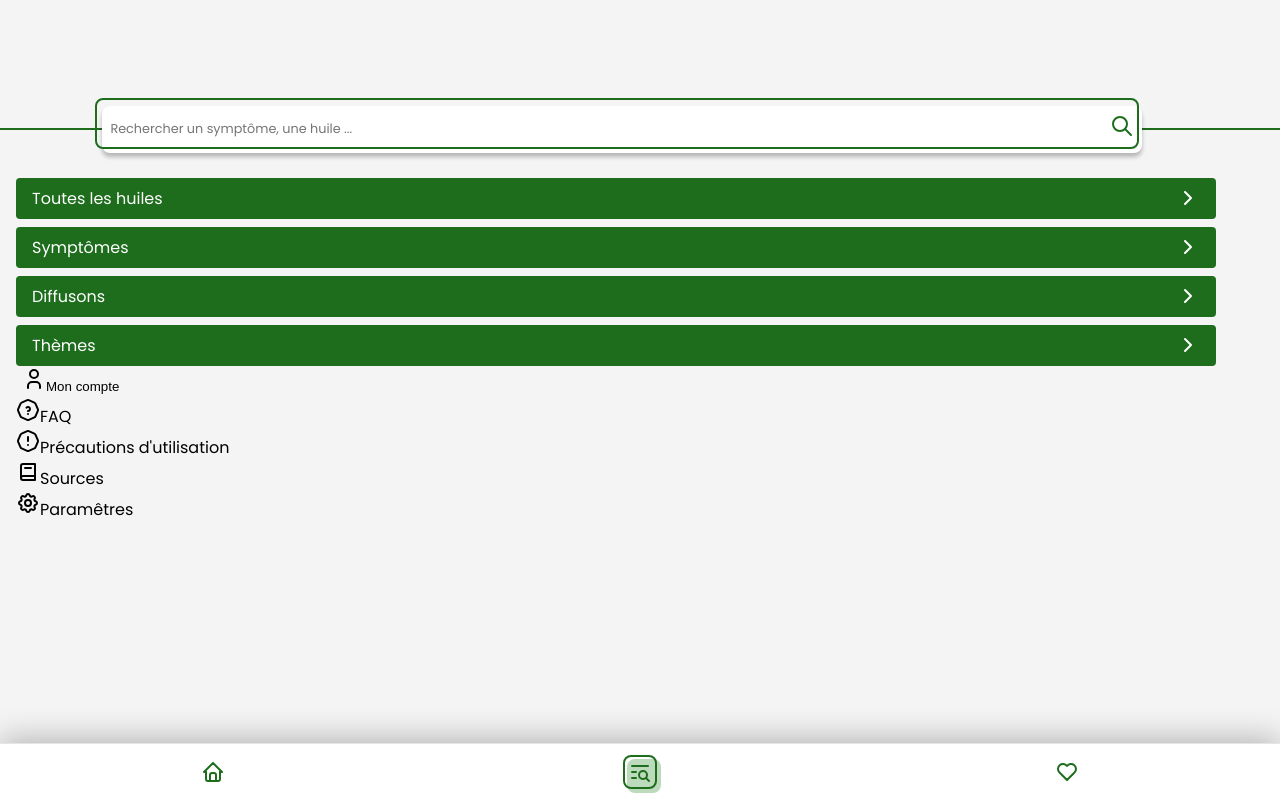
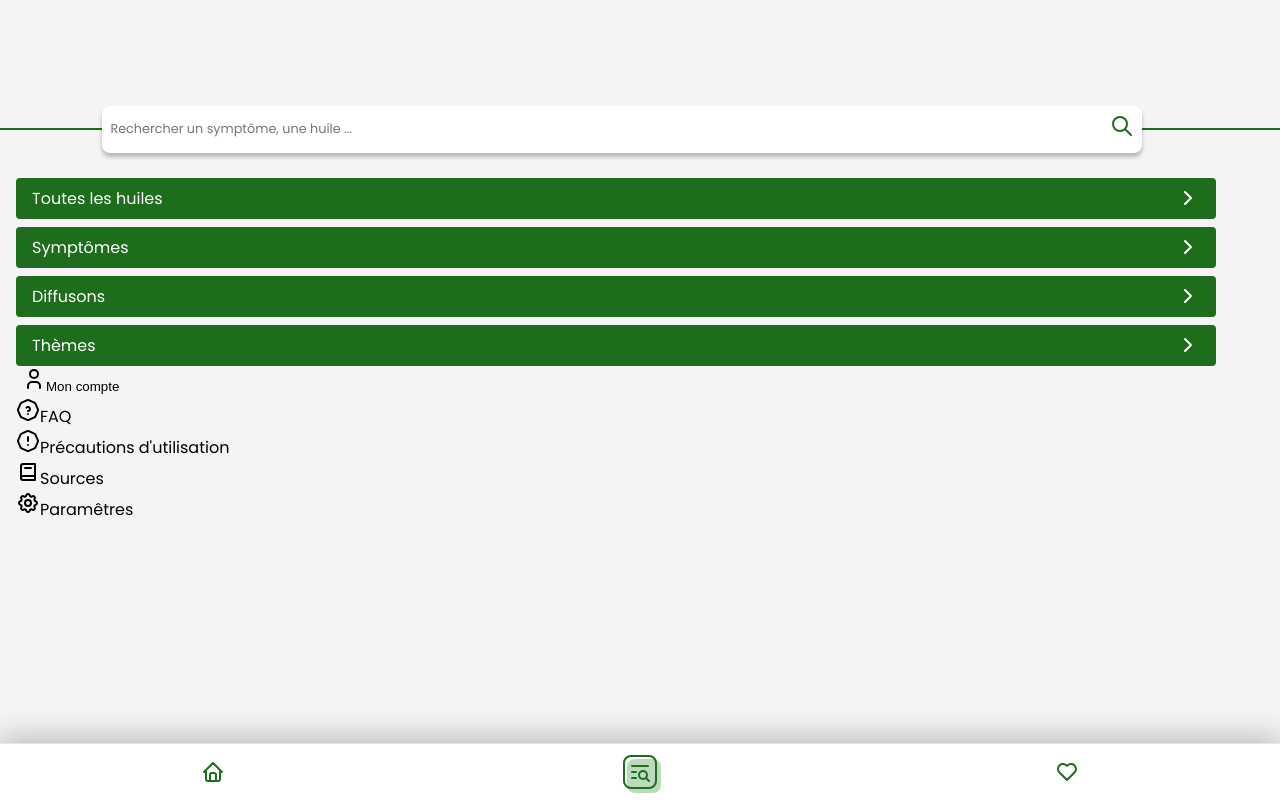
Before and after one commit to manonlvnr/TonEssentiel-App, a React (Create React App) app in the folder client/: page /menu in a window 1280 px wide. Built offline with nearby package versions, Linux system fonts and the light colour scheme.

Commit message:
Create the searching part

```diff
--- a/client/src/components/molecules/Search/Search.jsx
+++ b/client/src/components/molecules/Search/Search.jsx
@@ -1,11 +1,20 @@
 import { IconSearch } from "@tabler/icons-react";
 import './Search.scss';
+import { useState } from "react";
+import { useNavigate } from "react-router-dom";
 
 function Search() {
+    const [searchState, setSearchState] = useState('');
+    const navigate = useNavigate();
+
+    const handleSearch = () => {
+        navigate(`/search?keyword=${searchState}`);
+    };
+
     return (
         <div className="search">
-            <input type="text" className="search__input" placeholder="Rechercher un symptôme, une huile ..." />
-            <button className="search__button">
+            <input type="text" className="search__input" placeholder="Rechercher un symptôme, une huile ..." onChange={(e) => setSearchState(e.target.value)}/>
+            <button className="search__button" onClick={handleSearch}>
                 <IconSearch color="#1D6D1D" size={24} />
             </button>
         </div>
--- a/client/src/components/molecules/Search/Search.scss
+++ b/client/src/components/molecules/Search/Search.scss
@@ -11,17 +11,17 @@
     background-color: var(--color-white);
     box-shadow: 0px 4px 4px rgba(0, 0, 0, 0.25);
 
-    &::after {
-        content: "";
-        position: absolute;
-        display: block;
-        width: 100%;
-        height: 100%;
-        bottom: 0.2rem;
-        right: 0.2rem;
-        border: solid 2px var(--color-primary-light);
-        border-radius: 0.5rem;
-    }
+    // &::before {
+    //     content: "";
+    //     position: absolute;
+    //     display: block;
+    //     width: 100%;
+    //     height: 100%;
+    //     bottom: 0.2rem;
+    //     right: 0.2rem;
+    //     border: solid 2px var(--color-primary-light);
+    //     border-radius: 0.5rem;
+    // }
 }
 
 @mixin reset {
--- /dev/null
+++ b/client/src/components/pages/SearchResult/SearchResult.jsx
@@ -0,0 +1,40 @@
+import { useEffect, useState } from "react";
+import { useLocation, useSearchParams } from "react-router-dom";
+import OilSummary from "../../molecules/OilSummary/OilSummary";
+
+function SearchResult() {
+    // const [searchParams, setSearchParams] = useSearchParams()
+    const [searchResult, setSearchResult] = useState([]);
+    const search = useLocation().search
+    const searchParams = new URLSearchParams(search)
+    const searchState = searchParams.get("keyword");
+
+    useEffect(() => {
+        const fetchSearch = async () => {
+            const response = await fetch(`/api/oils/search?keyword=${searchState}`);
+            const json = await response.json();
+
+            if (response.ok) {
+                console.log(json);
+                setSearchResult(json);
+            }
+        };
+
+        fetchSearch();
+    }, [searchState]);
+
+    console.log(searchResult);
+
+    return (
+        <div>
+            <h1>Search Result</h1>
+            {searchResult.map((result) => (
+                <div>
+                    <OilSummary oilInfo={result} />
+                </div>
+            ))}
+        </div>
+    );
+}
+
+export default SearchResult;
```
